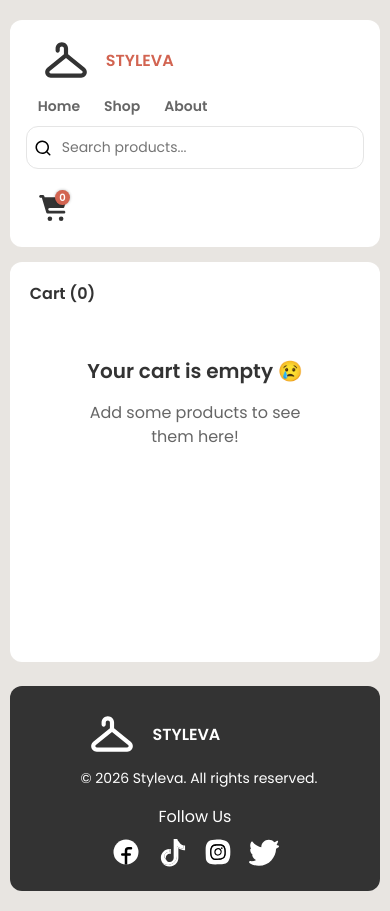
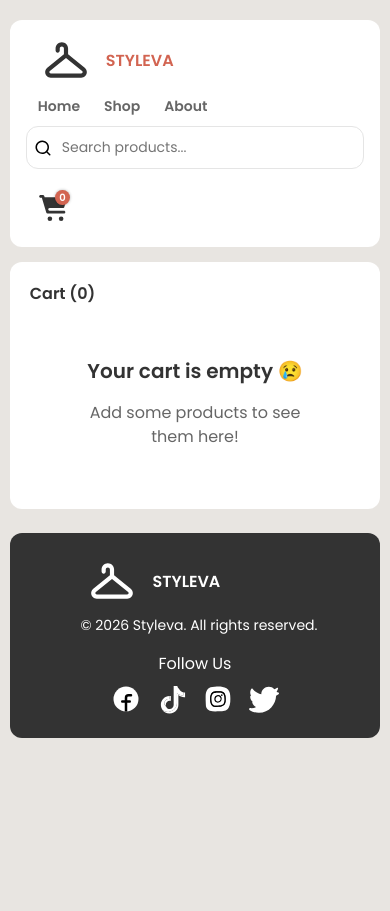
Before and after one commit to mariamisa/Project-3-Store-Management-GUI, a React (Vite) app: page /cart in a window 390 px wide. After the commit the page ends 844 px from the top, so only its background shows below. Built offline with nearby package versions, Linux system fonts and the light colour scheme.

Commit message:
add message when finish shop

```diff
--- a/src/Pages/Cart.jsx
+++ b/src/Pages/Cart.jsx
@@ -1,4 +1,5 @@
 import { useState } from 'react';
+import { Link } from 'react-router-dom';
 import { useSelector, useDispatch } from 'react-redux'
 
 import { selectCartItems, selectCartTotalPrice, selectCartCount } from '../features/cart/cartSelectors'
@@ -19,14 +20,16 @@ export default function Cart() {
 	const totalPrice = useSelector(selectCartTotalPrice);
 	const cartCount = useSelector(selectCartCount)
 	const [toast, setToast] = useState()
+	const [purchaseMessage, setPurchaseMessage] = useState(false)
 
 	const formattedPrice = totalPrice.toFixed(2);
 
 	const handelPurchase = () => {
 		try {
 			dispatch(purchase(products.map(({ id, quantity }) => ({ id, quantity }))))
+			setToast({ msg: "Purchased successfully", status: "success" })
 			dispatch(clearCart())
-			setToast({ msg: "Purchased successfully", status: "success" })
+			setPurchaseMessage(true)
 			// eslint-disable-next-line no-unused-vars
 		} catch (e) {
 			setToast({ msg: "Something went wrong", status: "error" })
@@ -40,7 +43,11 @@ export default function Cart() {
 				<PageTitle text={`Cart (${cartCount})`} />
 				{products.length > 0 && <p className={styles.total}>Your Total Price is: ${formattedPrice}</p>}
 			</div>
-			{products.length > 0 ?
+			{purchaseMessage ?
+				<div className={styles.purchaseMessage}>
+					<p>Purchase successfully go to <Link to={"/"}>Home</Link> Page.</p>
+				</div> :
+				products.length > 0 ?
 					<>
 						<ProductsContainer cartProduct products={products} />
 						<div className={styles.footerCart}>
--- a/src/Pages/styles.module.css
+++ b/src/Pages/styles.module.css
@@ -99,6 +99,11 @@
 	padding: var(--space-lg);
 }
 
+.purchaseMessage {
+	font-size: var(--fs-md);
+	padding: var(--space-lg);
+}
+
 @media (max-width: 768px) {
 	.section1 img {
 		display: none;
@@ -118,4 +123,12 @@
 	.total {
 		font-size: var(--fs-xs);
 	}
+
+	.purchaseMessage {
+		font-size: var(--fs-xs);
+	}
+
+	.pageContainer {
+		min-height: 150px;
+	}
 }
```
Lines whose indentation alone changed are shown as unchanged.
